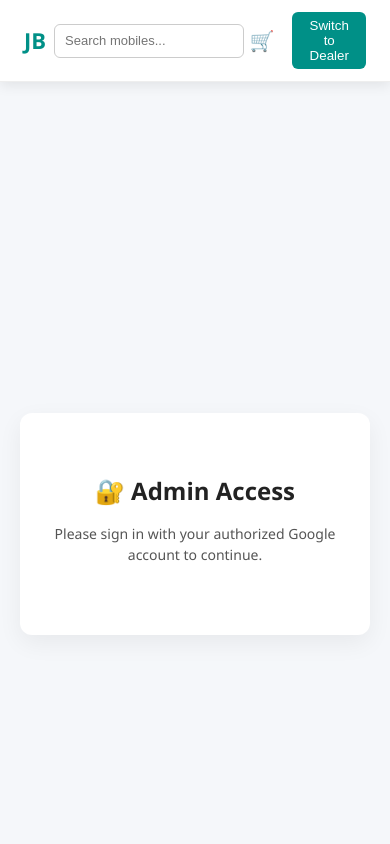
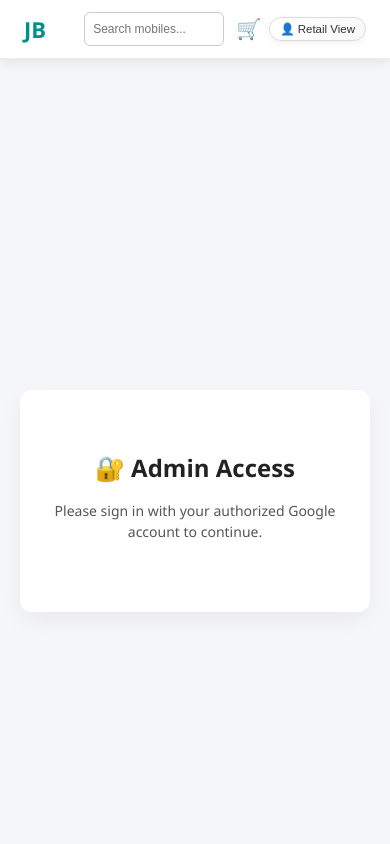
Before and after one commit to PrajyotKankal/jollybaba-mobile, a React (Create React App) app in the folder frontend/: page /login in a window 390 px wide. Shown: the top 844 px of the page. Built offline with nearby package versions, Linux system fonts and the light colour scheme.

Commit message:
Changes according to clients requirements

```diff
--- a/frontend/src/components/Navbar.css
+++ b/frontend/src/components/Navbar.css
@@ -33,11 +33,10 @@ body {
   display: flex;
   justify-content: space-between;
   align-items: center;
-  flex-wrap: wrap;
+  flex-wrap: nowrap;
   gap: 10px;
 }
 
-/* Logo */
 .navbar-logo {
   font-size: 22px;
   font-weight: bold;
@@ -52,61 +51,42 @@ body {
   opacity: 0.85;
 }
 
-/* Right section */
 .navbar-right {
   display: flex;
   align-items: center;
-  gap: 12px;
+  justify-content: flex-end;
+  gap: 10px;
   flex-wrap: nowrap;
+  overflow-x: auto;
+  flex: 1;
 }
 
-/* Search container */
 .search-container {
   display: flex;
   align-items: center;
   gap: 6px;
+  flex-shrink: 1;
+  flex-grow: 1;
+  min-width: 120px;
+  max-width: 30%;
 }
 
+
 .navbar-search {
-  padding: 6px 10px;
+  width: 100%;
+  font-size: 13px;
+  height: 28px;
+  padding: 5px 10px;
+  border-radius: var(--radius);
   border: 1px solid #ccc;
-  border-radius: var(--radius);
-  font-size: 13px;
-  height: 20px;
-  width: 180px;
-  outline: none;
+  background-color: #fff;
   transition: border 0.3s ease;
-  background: #fff;
 }
 
 .navbar-search:focus {
   border-color: var(--primary-color);
 }
 
-/* Search button */
-.search-btn {
-  background: #ffffff;
-  color: var(--primary-color);
-  border: 1px solid #ccc;
-  padding: 6px 10px;
-  font-size: 13px;
-  height: 30px;
-  border-radius: var(--radius);
-  cursor: pointer;
-  display: inline-flex;
-  align-items: center;
-  justify-content: center;
-  transition: all 0.3s ease;
-  box-shadow: 0 1px 3px rgba(0, 0, 0, 0.05);
-}
-
-.search-btn:hover {
-  background-color: #f3f3f3;
-  border-color: #bbb;
-  transform: translateY(-1px);
-}
-
-/* Cart */
 .cart-button {
   position: relative;
   font-size: 20px;
@@ -131,151 +111,139 @@ body {
   font-weight: bold;
 }
 
-/* Admin actions */
-.navbar-actions {
-  display: flex;
-  gap: 8px;
-  margin-top: 6px;
-  flex-wrap: wrap;
-}
-
-.nav-btn {
-  background-color: var(--primary-color);
-  color: white;
-  border: none;
-  padding: 6px 12px;
-  font-size: 13px;
-  height: 30px;
-  border-radius: var(--radius);
-  cursor: pointer;
-  transition: background-color 0.3s ease;
-  display: inline-flex;
-  align-items: center;
-  justify-content: center;
-}
-
-.nav-btn:hover {
-  background-color: #007a74;
-}
-
-.logout {
-  background-color: #e74c3c;
-}
-
-.logout:hover {
-  background-color: #c0392b;
-}
-
 .user-type-toggle {
   display: flex;
   align-items: center;
   gap: 8px;
-  margin-left: 12px;
 }
 
-.user-type-toggle button {
-  background-color: #009087;
-  color: white;
-  padding: 6px 12px;
-  border: none;
-  border-radius: 6px;
+.user-type-button {
+  background: linear-gradient(to right, #ffffff, #f8f8f8);
+  color: #333;
+  padding: 6px 14px;
+  border: 1px solid #ddd;
+  border-radius: 24px;
+  font-size: 13px;
+  font-weight: 500;
   cursor: pointer;
-  transition: background-color 0.3s ease;
+  display: flex;
+  align-items: center;
+  gap: 8px;
+  transition: all 0.25s ease;
+  box-shadow: 0 2px 6px rgba(0, 0, 0, 0.06);
+  white-space: nowrap;
 }
 
-.user-type-toggle button:hover {
-  background-color: #007f76;
+.user-type-button:hover {
+  background: #f5f5f5;
+  transform: translateY(-1px);
+  box-shadow: 0 4px 10px rgba(0, 0, 0, 0.08);
 }
 
 
+.dealer-banner {
+  position: fixed;
+  top: 10px;
+  left: 50%;
+  transform: translateX(-50%);
+  z-index: 9999;
+  background: linear-gradient(to right, #fff7e6, #fff3cd);
+  color: #8a4b0d;
+  font-weight: 500;
+  padding: 10px 14px;
+  border-radius: 12px;
+  box-shadow: 0 4px 14px rgba(0, 0, 0, 0.08);
+  max-width: 90vw;
+  width: fit-content;
+  display: flex;
+  align-items: center;
+  gap: 12px;
+  font-size: 14px;
+  animation: fadeSlideDown 0.3s ease;
+  backdrop-filter: blur(2px);
+  border: 1px solid #f0c36d;
+  line-height: 1.4;
+  text-align: left;
+  word-break: break-word;
+}
 
-/* Responsive */
-@media (max-width: 768px) {
-  .navbar-row {
-    flex-direction: column;
-    align-items: stretch;
+.close-banner {
+  background: transparent;
+  border: none;
+  font-size: 18px;
+  font-weight: bold;
+  color: #8a4b0d;
+  cursor: pointer;
+  padding: 0;
+  margin-left: 4px;
+  transition: color 0.2s ease;
+}
+
+.close-banner:hover {
+  color: #e25822;
+}
+
+@keyframes fadeSlideDown {
+  from {
+    transform: translate(-50%, -100%);
+    opacity: 0;
   }
+  to {
+    transform: translate(-50%, 0);
+    opacity: 1;
+  }
+}
 
+@media (max-width: 480px) {
   .navbar-right {
-    width: 100%;
-    justify-content: space-between;
-    flex-wrap: wrap;
-    gap: 10px;
+    justify-content: flex-end;
+    gap: 8px;
   }
 
   .search-container {
-    width: 100%;
+    min-width: 100px;
+    max-width: 140px;
   }
 
   .navbar-search {
-    width: 100%;
+    font-size: 12px;
+    height: 24px;
+    padding: 4px 8px;
   }
 
-  .cart-button {
-    margin-left: auto;
+  .user-type-button {
+    padding: 4px 10px;
+    font-size: 12px;
   }
 
-  .navbar-actions {
-    flex-direction: column;
-    align-items: flex-start;
-    width: 100%;
-    gap: 8px;
-    padding: 10px 0;
+  .dealer-banner {
+    font-size: 12px;
+    padding: 8px 12px;
+  }
+
+  .close-banner {
+    font-size: 14px;
   }
 }
 
 @media (max-width: 768px) {
-  .navbar-row {
-    flex-direction: row;
-    flex-wrap: nowrap;
-    align-items: center;
-    justify-content: space-between;
-    gap: 8px;
-  }
-
-  .navbar-logo {
-    flex-shrink: 0;
-  }
-
-  .navbar-right {
-    display: flex;
-    flex: 1;
-    justify-content: flex-end;
-    align-items: center;
-    flex-wrap: nowrap;
-    gap: 6px;
-  }
-
-  .search-container {
-    display: flex;
-    align-items: center;
-    flex-grow: 1;
-    gap: 6px;
-    max-width: 100%;
-  }
-
-  .navbar-search {
-    width: 100%;
-    min-width: 0;
-    flex: 1;
-  }
-
-  .search-btn {
-    flex-shrink: 0;
-  }
-
-  .cart-button {
-    flex-shrink: 0;
-    font-size: 20px;
-    margin-left: 0;
-  }
-
-  .navbar-actions {
-    flex-direction: row;
-    flex-wrap: wrap;
-    justify-content: flex-end;
-    width: 100%;
-    gap: 6px;
-    margin-top: 8px;
+  .user-type-button {
+    padding: 5px 12px;
+    font-size: 12px;
   }
 }
+
+@media (max-width: 480px) {
+  .user-type-button {
+    padding: 4px 10px;
+    font-size: 11.5px;
+  }
+}
+
+@media (max-width: 360px) {
+  .user-type-button {
+    padding: 3px 8px;
+    font-size: 11px;
+    border-radius: 20px;
+  }
+}
--- a/frontend/src/components/Navbar.js
+++ b/frontend/src/components/Navbar.js
@@ -1,4 +1,4 @@
-import React, { useContext } from 'react';
+import React, { useContext, useEffect, useState } from 'react';
 import { Link, useLocation, useNavigate } from 'react-router-dom';
 import { CartContext } from '../context/CartContext';
 import { SearchContext } from '../context/SearchContext';
@@ -13,6 +13,8 @@ const Navbar = () => {
   const { cart } = useContext(CartContext);
   const { searchQuery, setSearchQuery } = useContext(SearchContext);
   const { userType, setUserType } = useContext(UserTypeContext);
+
+  const [showDealerNote, setShowDealerNote] = useState(false);
 
   const handleLogout = () => {
     localStorage.removeItem('token');
@@ -51,7 +53,27 @@ const Navbar = () => {
     setUserType((prev) => (prev === 'Retailer' ? 'Dealer' : 'Retailer'));
   };
 
+  useEffect(() => {
+    if (userType === 'Dealer') {
+      setShowDealerNote(true);
+      const timer = setTimeout(() => {
+        setShowDealerNote(false);
+      }, 5000);
+      return () => clearTimeout(timer);
+    }
+  }, [userType]);
+
   return (
+    <>
+      {!isAdminPage && userType === 'Dealer' && showDealerNote && (
+        <div className="dealer-banner">
+          <span>
+            Buy at least 5 mobiles to unlock dealer pricing.
+          </span>
+          <button className="close-banner" onClick={() => setShowDealerNote(false)}>✕</button>
+        </div>
+      )}
+
       <nav className="navbar">
         <div className="navbar-row">
           <Link to="/" className="navbar-logo" onClick={handleLogoClick}>
@@ -81,11 +103,11 @@ const Navbar = () => {
 
             {!isAdminPage && (
               <div className="user-type-toggle">
-              <button onClick={toggleUserType}>
-                Switch to {userType === 'Retailer' ? 'Dealer' : 'Retailer'}
+                <button className="user-type-button" onClick={toggleUserType}>
+                  {userType === 'Retailer' ? '👤 Retail View' : '💼 Dealer View'}
                 </button>
+              </div>
 
-            </div>
             )}
           </div>
         </div>
@@ -104,6 +126,7 @@ const Navbar = () => {
           </div>
         )}
       </nav>
+    </>
   );
 };
 
--- a/frontend/src/pages/ManageMobiles.js
+++ b/frontend/src/pages/ManageMobiles.js
@@ -1,13 +1,26 @@
-import React from 'react';
+import React, { useState } from 'react';
 import { useNavigate } from 'react-router-dom';
 import './ManageMobiles.css';
 
+const ITEMS_PER_PAGE = 20;
+
 const ManageMobiles = ({ mobiles, search, setSearch, handleEdit, handleDelete }) => {
   const navigate = useNavigate();
+  const [currentPage, setCurrentPage] = useState(1);
 
   const filteredMobiles = mobiles.filter((mobile) =>
     `${mobile.brand} ${mobile.model}`.toLowerCase().includes(search.toLowerCase())
   );
+
+  const totalPages = Math.ceil(filteredMobiles.length / ITEMS_PER_PAGE);
+  const paginatedMobiles = filteredMobiles.slice(
+    (currentPage - 1) * ITEMS_PER_PAGE,
+    currentPage * ITEMS_PER_PAGE
+  );
+
+  const handlePageChange = (page) => {
+    if (page >= 1 && page <= totalPages) setCurrentPage(page);
+  };
 
   return (
     <div className="manage-mobiles">
@@ -18,14 +31,18 @@ const ManageMobiles = ({ mobiles, search, setSearch, handleEdit, handleDelete })
         className="search-input"
         placeholder="Search by brand or model..."
         value={search}
-        onChange={(e) => setSearch(e.target.value)}
+        onChange={(e) => {
+          setSearch(e.target.value);
+          setCurrentPage(1); // Reset to page 1 when search changes
+        }}
       />
 
-      {filteredMobiles.length === 0 ? (
+      {paginatedMobiles.length === 0 ? (
         <p className="no-results">No mobiles found.</p>
       ) : (
+        <>
           <div className="mobiles-grid">
-          {filteredMobiles.map((mobile) => (
+            {paginatedMobiles.map((mobile) => (
               <MobileCard
                 key={mobile._id}
                 mobile={mobile}
@@ -35,6 +52,19 @@ const ManageMobiles = ({ mobiles, search, setSearch, handleEdit, handleDelete })
               />
             ))}
           </div>
+
+          <div className="pagination">
+            {[...Array(totalPages)].map((_, i) => (
+              <button
+                key={i}
+                onClick={() => handlePageChange(i + 1)}
+                className={`page-button ${currentPage === i + 1 ? 'active' : ''}`}
+              >
+                {i + 1}
+              </button>
+            ))}
+          </div>
+        </>
       )}
     </div>
   );
@@ -66,8 +96,8 @@ const MobileCard = ({ mobile, navigate, handleEdit, handleDelete }) => {
         <div className="badge-id">{mobile.mobileId}</div>
         <p className="spec-line">{mobile.ram} / {mobile.storage}</p>
         <p className="spec-line">
-          {mobile.color} —
-          <span className="price-label">Retail:</span> ₹{Number(mobile.retailPrice).toLocaleString('en-IN')}
+          {mobile.color} —{' '}
+          <span className="price-label">Retail:</span> ₹{Number(mobile.retailPrice).toLocaleString('en-IN')}{' '}
           <span className="price-label">Dealer:</span> ₹{Number(mobile.dealerPrice).toLocaleString('en-IN')}
         </p>
 
```
Lines whose indentation alone changed are shown as unchanged.
